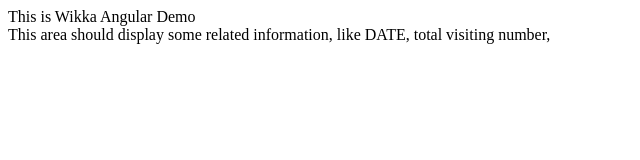
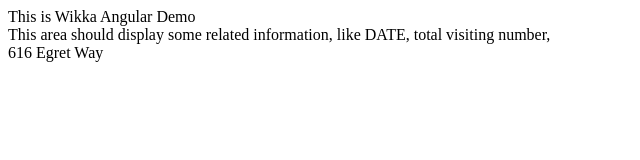
Before and after one commit to wikka9088/Angular-demo-wikka, an Angular app in the folder angular-demo-wikka/: page / in a window 1280 px wide. Shown: the top 160 px of the page, without its empty margins (0-640 px from the left). Built offline with nearby package versions, Linux system fonts and the light colour scheme.

Commit message:
ng generate component houses

```diff
--- a/angular-demo-wikka/src/app/app.component.html
+++ b/angular-demo-wikka/src/app/app.component.html
@@ -2,3 +2,10 @@
   <div class="header-title">This is {{title}}</div>
   <div>This area should display some related information, like DATE, total visiting number, </div>
 </header>
+<div class="area-panel">
+
+</div>
+
+<div class="recent-view">
+    <app-houses></app-houses>
+</div>
--- a/angular-demo-wikka/src/app/app.module.ts
+++ b/angular-demo-wikka/src/app/app.module.ts
@@ -3,11 +3,13 @@ import { NgModule } from '@angular/core';
 
 
 import { AppComponent } from './app.component';
+import { HousesComponent } from './houses/houses.component';
 
 
 @NgModule({
   declarations: [
-    AppComponent
+    AppComponent,
+    HousesComponent
   ],
   imports: [
     BrowserModule
--- /dev/null
+++ b/angular-demo-wikka/src/app/houses/houses.component.html
@@ -0,0 +1 @@
+<div>{{house}}</div>
--- /dev/null
+++ b/angular-demo-wikka/src/app/houses/houses.component.ts
@@ -0,0 +1,17 @@
+import { Component, OnInit } from '@angular/core';
+
+@Component({
+  selector: 'app-houses',
+  templateUrl: './houses.component.html',
+  styleUrls: ['./houses.component.css']
+})
+export class HousesComponent implements OnInit {
+
+  house = '616 Egret Way';
+
+  constructor() { }
+
+  ngOnInit() {
+  }
+
+}
```
Also changed, not shown: angular-demo-wikka/src/app/houses/houses.component.css (added), 1 other file (tests, documents, lock files or other folders).
